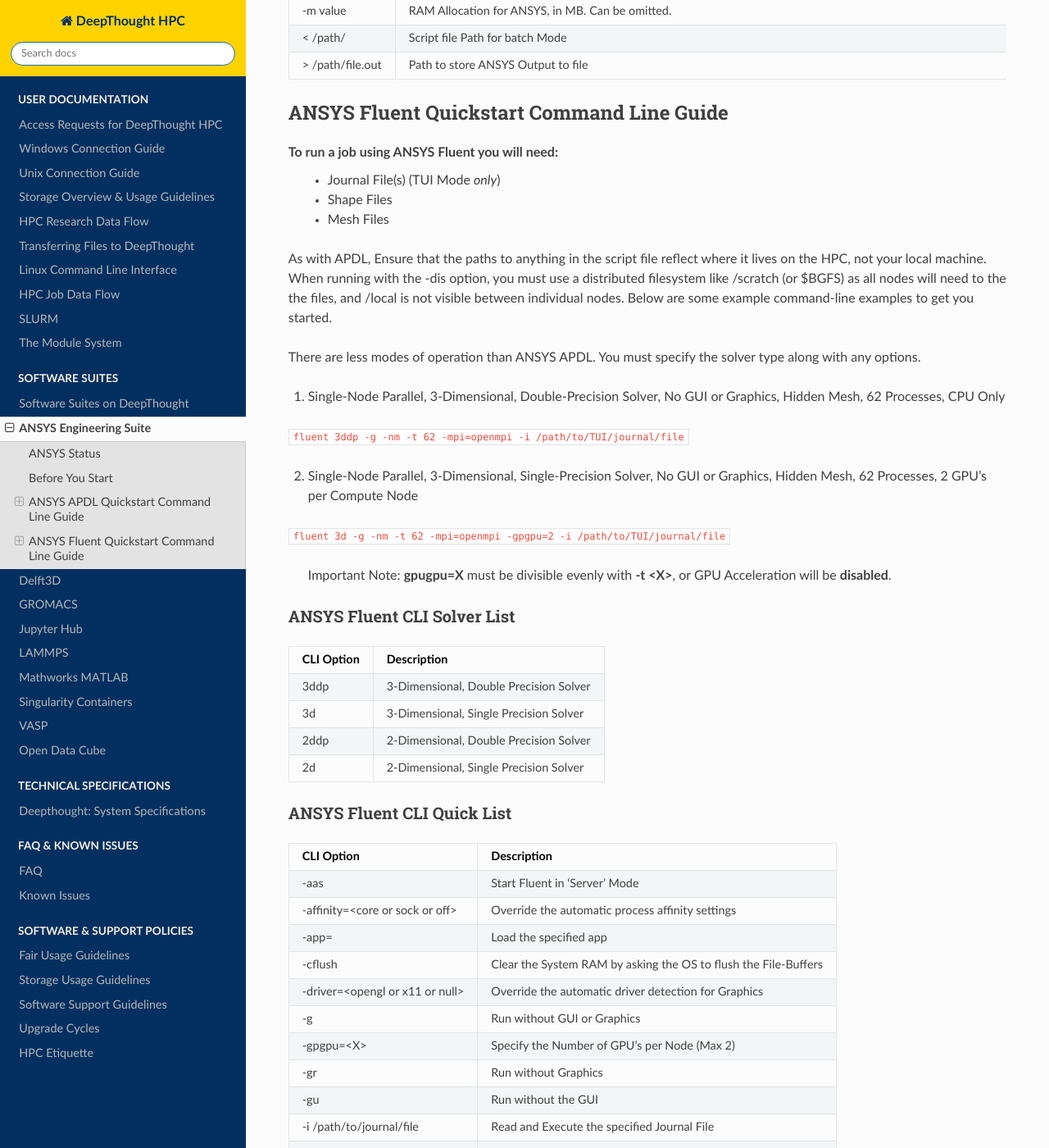
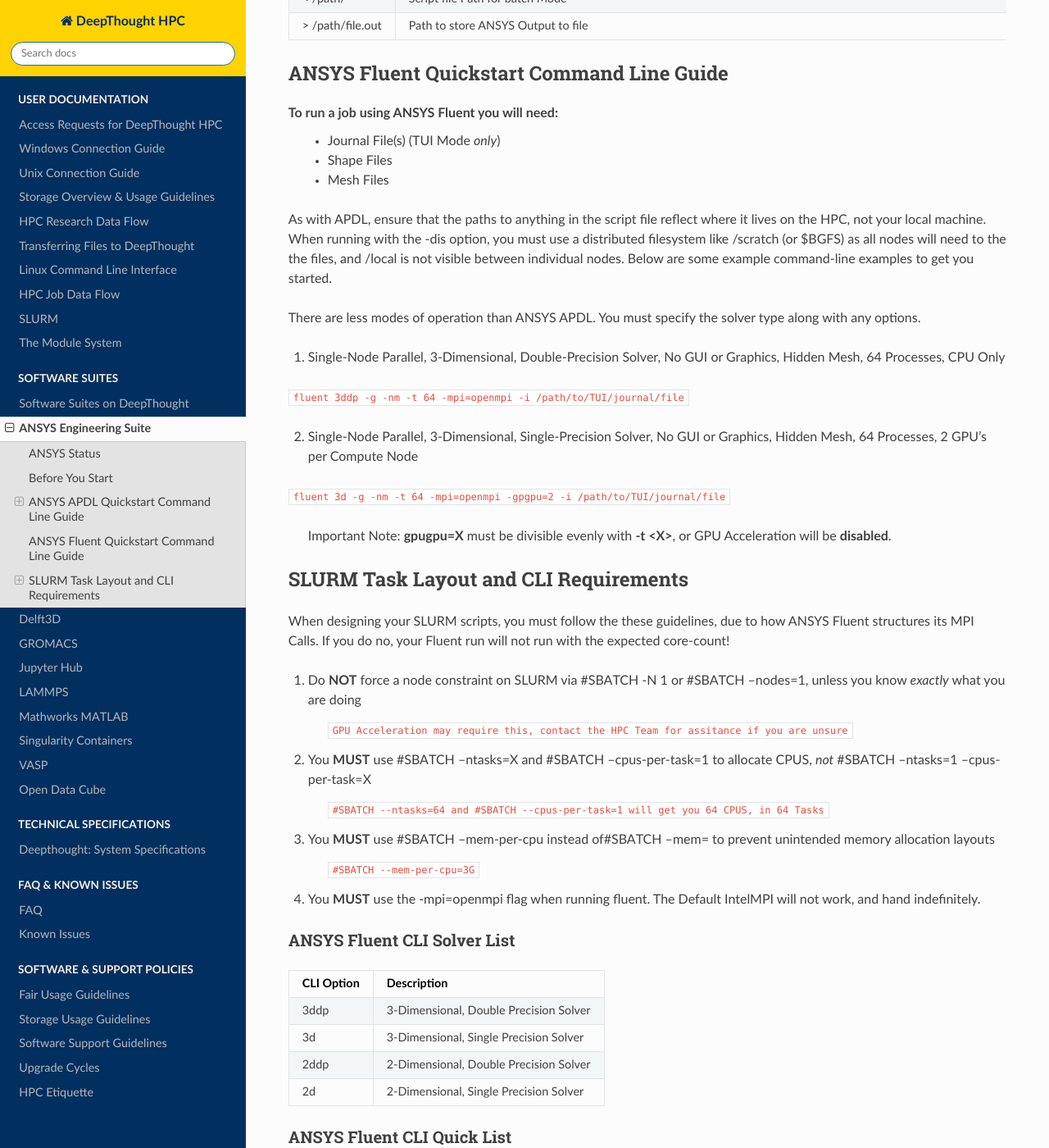
Before and after one commit to flindersuni/DeepThoughtHPC-docs, a Sphinx documentation site: the page built from docs/source/software/ansys.rst, in a window 1280 px wide and 1400 px high, scrolled down 1818 px. Shown: the whole window at 82% size. Built offline with Sphinx 7.4.7 and the Read the Docs theme 2.0.0, drawn with Linux system fonts in a browser that asks for light colours; pages that are not in the unit, such as notebooks, are missing from menus; some of the changed text lies outside the part shown.

Commit message:
ANSYS FLuent SLURM Reqs

```diff
--- a/docs/source/software/ansys.rst
+++ b/docs/source/software/ansys.rst
@@ -103,26 +101,51 @@
     - Shape Files
     - Mesh Files
 
-As with APDL, Ensure that the paths to anything in the script file reflect where it lives on the HPC,
+As with APDL, ensure that the paths to anything in the script file reflect where it lives on the HPC,
 not your local machine. When running with the -dis option, you must use a distributed filesystem like
 /scratch (or $BGFS) as all nodes will need to the the files, and /local is not visible between individual nodes.
 Below are some example command-line examples to get you started.
 
 There are less modes of operation than ANSYS APDL. You must specify the solver type along with any options.
 
-1. Single-Node Parallel, 3-Dimensional, Double-Precision Solver, No GUI or Graphics, Hidden Mesh, 62 Processes, CPU Only
+1. Single-Node Parallel, 3-Dimensional, Double-Precision Solver, No GUI or Graphics, Hidden Mesh, 64 Processes, CPU Only
 
-``fluent 3ddp -g -nm -t 62 -mpi=openmpi -i /path/to/TUI/journal/file``
+``fluent 3ddp -g -nm -t 64 -mpi=openmpi -i /path/to/TUI/journal/file``
 
-2. Single-Node Parallel, 3-Dimensional, Single-Precision Solver, No GUI or Graphics, Hidden Mesh, 62 Processes, 2 GPU's per Compute Node
+2. Single-Node Parallel, 3-Dimensional, Single-Precision Solver, No GUI or Graphics, Hidden Mesh, 64 Processes, 2 GPU's per Compute Node
 
-``fluent 3d -g -nm -t 62 -mpi=openmpi -gpgpu=2 -i /path/to/TUI/journal/file``
+``fluent 3d -g -nm -t 64 -mpi=openmpi -gpgpu=2 -i /path/to/TUI/journal/file``
 
         Important Note: **gpugpu=X** must be divisible evenly with **-t <X>**, or GPU Acceleration will be **disabled**.
+
+========================================================================
+SLURM Task Layout and CLI Requirements
+========================================================================
+
+When designing your SLURM scripts, you must follow the these guidelines, due to how ANSYS Fluent structures its MPI Calls. If you do no, your Fluent
+run will not run with the expected core-count!
+
+1. Do **NOT** force a node constraint on SLURM via #SBATCH -N 1 or #SBATCH --nodes=1, unless you know *exactly* what you are doing
+
+    ``GPU Acceleration may require this, contact the HPC Team for assitance if you are unsure``
+
+
+2. You **MUST** use #SBATCH --ntasks=X and #SBATCH --cpus-per-task=1 to allocate CPUS, *not* #SBATCH --ntasks=1 --cpus-per-task=X
+
+    ``#SBATCH --ntasks=64 and #SBATCH --cpus-per-task=1 will get you 64 CPUS, in 64 Tasks``
+
+3. You **MUST** use #SBATCH --mem-per-cpu instead of#SBATCH  --mem= to prevent unintended memory allocation layouts
+
+    ``#SBATCH --mem-per-cpu=3G``
+
+4. You **MUST** use the -mpi=openmpi flag when running fluent. The Default IntelMPI will not work, and hand indefinitely.
+
+
 
 ++++++++++++++++++++++++++++++++++++++++++++++
 ANSYS Fluent CLI Solver List
 ++++++++++++++++++++++++++++++++++++++++++++++
+
 +------------+----------------------------------------+
 | CLI Option | Description                            |
 +============+========================================+
```
Also changed, not shown: other parts of docs/source/software/ansys.rst (+1 -3 lines).
